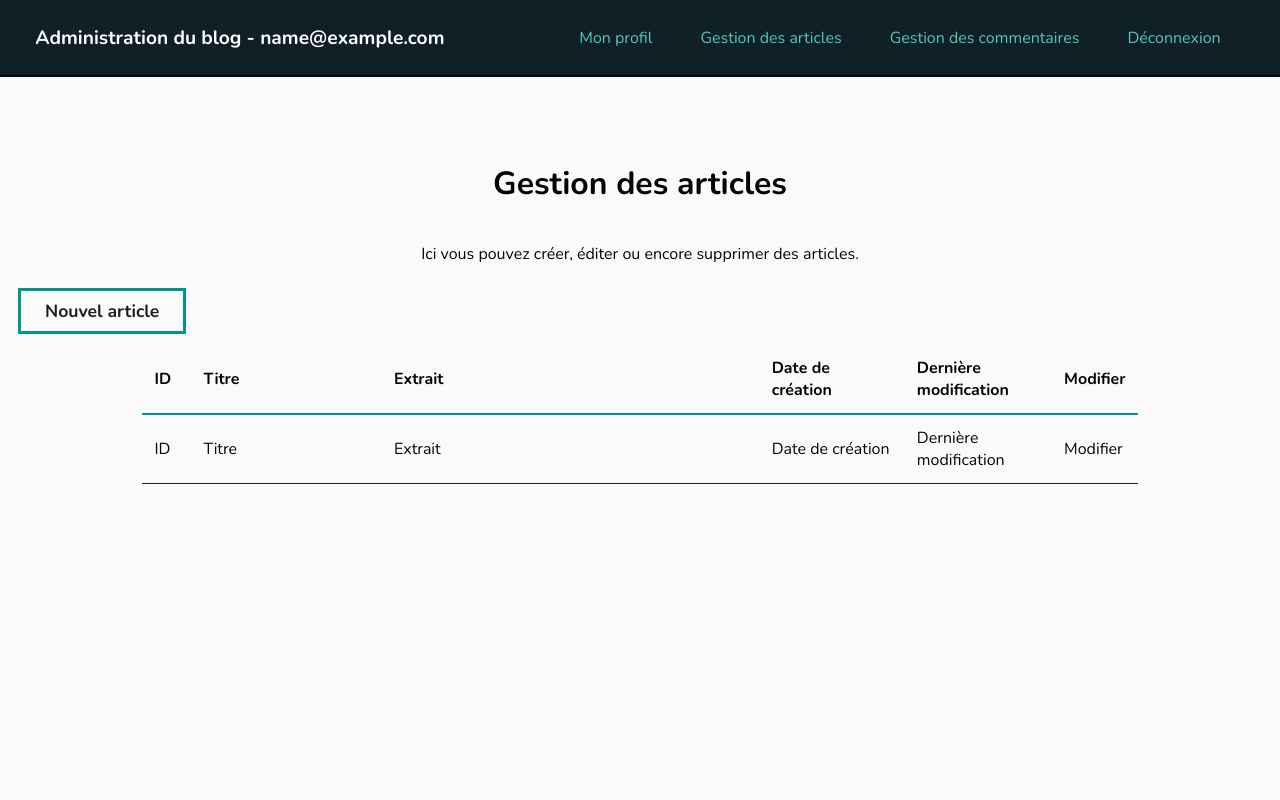
After one commit to f-pisani/openclassrooms-dwj-p4, a PHP site: template views/admin/articles_dashboard.php in a window 1280 px wide. The commit adds this page. Run offline with PHP 8.4, Linux system fonts and the light colour scheme; the template is opened without the code that fills it, so the values that code supplies are empty; the visitor is signed in with stand-in values (Sample User, id 1); some libraries are stand-ins or nearby versions.

Commit message:
settings + dashboard articles
Espace 'Mon profil' + début dashboard articles et création d'article

```diff
--- a/public/css/style.css
+++ b/public/css/style.css
@@ -10,7 +10,7 @@ html, body
 	font-size: 16px;
 	color: #050505;
 
-	background-color: #f0f0f0;
+	background-color: #fafafa;
 }
 
 /***********************************************************************************************************************
@@ -32,7 +32,7 @@ html, body
 	padding: 16px;
 
 	border: 2px solid #f44336;
-	background-color: white;
+	background-color: #fcfcfc;
 }
 
 .login-error b
@@ -54,7 +54,7 @@ html, body
 
 	border: 2px solid #1c313a;
 
-	background-color: white;
+	background-color: #fcfcfc;
 }
 
 .form-row
@@ -139,10 +139,18 @@ html, body
 	border-bottom: 2px solid #000a12;
 }
 
-#admin-navbar .brand
+#admin-navbar .brand a
 {
 	font-size: 1.2rem;
 	font-weight: bold;
+
+	color: white;
+	text-decoration: none;
+}
+
+#admin-navbar .brand a:hover
+{
+	text-decoration: underline;
 }
 
 #admin-navbar .links ul
@@ -232,6 +240,37 @@ html, body
 /***********************************************************************************************************************
  * Admin settings
  */
+.admin-success
+{
+	width: 75%;
+
+	padding: 16px;
+	margin: 16px;
+
+	border: 2px solid #43a047;
+	background-color: #fcfcfc;
+}
+
+.admin-success b
+{
+	color: #00701a;
+}
+
+.admin-error{
+	width: 75%;
+
+	margin: 16px;
+	padding: 16px;
+
+	border: 2px solid #f44336;
+	background-color: #fcfcfc;
+}
+
+.admin-error b
+{
+	color: #ba000d;
+}
+
 .settings-form
 {
 	display: flex;
@@ -244,6 +283,7 @@ html, body
 	padding: 12px;
 
 	border: 2px solid #1c313a;
+	background-color: #fcfcfc;
 }
 
 .settings-form input
@@ -278,3 +318,71 @@ html, body
 
 	transition: 0.2s;
 }
+
+
+/***********************************************************************************************************************
+ * Admin articles dashboard
+ */
+#admin-articles
+{
+	box-sizing: border-box;
+	display: block;
+
+	padding: 18px;
+
+	width: 100%;
+}
+
+.link-btn
+{
+	align-self: flex-end;
+	justify-self: flex-end;
+
+	text-decoration: none;
+	font-size: 1.1rem;
+	font-weight: bold;
+
+	padding: 8px 24px 8px 24px;
+	margin-top: 16px;
+	color: #202020;
+
+	background-color: transparent;
+	border: none;
+	border: 3px solid #009688;
+
+	transition: 0.2s;
+}
+
+.link-btn:hover
+{
+	cursor: pointer;
+
+	background-color: #009688;
+	color: white;
+
+	transition: 0.2s;
+}
+
+#admin-articles table
+{
+	text-align: left;
+	width: 80%;
+	margin: auto;
+
+	border-collapse: collapse;
+}
+
+#admin-articles table tr td, #admin-articles table tr th
+{
+	padding: 12px;
+}
+
+#admin-articles table tr:nth-child(1)
+{
+	border-bottom: 2px solid #009688;
+}
+
+#admin-articles table tr:not(:nth-child(1))
+{
+	border-bottom: 1px solid #202020;
+}
--- a/public/index.php
+++ b/public/index.php
@@ -22,8 +22,8 @@ Route::any('/admin/settings', 'AdminController@settings'); // Settings
 Route::any('/admin/logout', 'AdminController@logout'); // Logout
 
 // Admin : Articles
-//Route::any('/admin/articles', 'AdminArticleController@index'); // Articles dashboard
-//Route::any('/admin/articles/create', 'AdminArticleController@create'); // Create a new article
+Route::any('/admin/articles', 'AdminArticleController@index'); // Articles dashboard
+Route::any('/admin/articles/create', 'AdminArticleController@create'); // Create a new article
 //Route::any('/admin/articles/{id}', 'AdminArticleController@edit'); // Edit an article
 
 // Admin : Commentaires
--- /dev/null
+++ b/views/admin/articles_dashboard.php
@@ -0,0 +1,40 @@
+<?php use Lib\Config; ?>
+<header id="admin-navbar">
+	<div class="brand">
+		<a href="<?= Config::get('BASE_URL')."admin" ?>">Administration du blog - <?= $_SESSION['user_email'] ?></a>
+	</div>
+
+	<nav class="links">
+		<ul>
+			<li><a href="<?= Config::get('BASE_URL')."admin/settings" ?>">Mon profil</a></li>
+			<li><a href="<?= Config::get('BASE_URL')."admin/articles" ?>">Gestion des articles</a></li>
+			<li><a href="<?= Config::get('BASE_URL')."admin/comments" ?>">Gestion des commentaires</a></li>
+			<li><a href="<?= Config::get('BASE_URL')."admin/logout" ?>">Déconnexion</a></li>
+		</ul>
+	</nav>
+</header>
+<div id="admin-dashboard">
+	<h1>Gestion des articles</h1>
+	<p>Ici vous pouvez créer, éditer ou encore supprimer des articles.</p>
+	<div id="admin-articles">
+		<a class="link-btn" href="<?= Config::get('BASE_URL')."admin/articles/create" ?>">Nouvel article</a><br><br>
+		<table>
+			<tr>
+				<th style="width: 5%;">ID</th>
+				<th style="width: 20%;">Titre</th>
+				<th style="width: 40%;">Extrait</th>
+				<th style="width: 15%;">Date de création</th>
+				<th style="width: 15%;">Dernière modification</th>
+				<th style="width: 5%;">Modifier</th>
+			</tr>
+			<tr>
+				<td>ID</td>
+				<td>Titre</td>
+				<td>Extrait</td>
+				<td>Date de création</td>
+				<td>Dernière modification</td>
+				<td>Modifier</td>
+			</tr>
+		</table>
+	</div>
+</div>
--- a/views/admin/dashboard.php
+++ b/views/admin/dashboard.php
@@ -1,7 +1,7 @@
 <?php use Lib\Config; ?>
 <header id="admin-navbar">
 	<div class="brand">
-		Administration du blog - <?= $_SESSION['user_email'] ?>
+		<a href="<?= Config::get('BASE_URL')."admin" ?>">Administration du blog - <?= $_SESSION['user_email'] ?></a>
 	</div>
 
 	<nav class="links">
```
Also changed, not shown: controllers/AdminArticleController.php (added, +55 -0 lines), views/admin/articles_edit.php (added, +36 -0 lines), views/admin/settings.php (+12 -3 lines).
